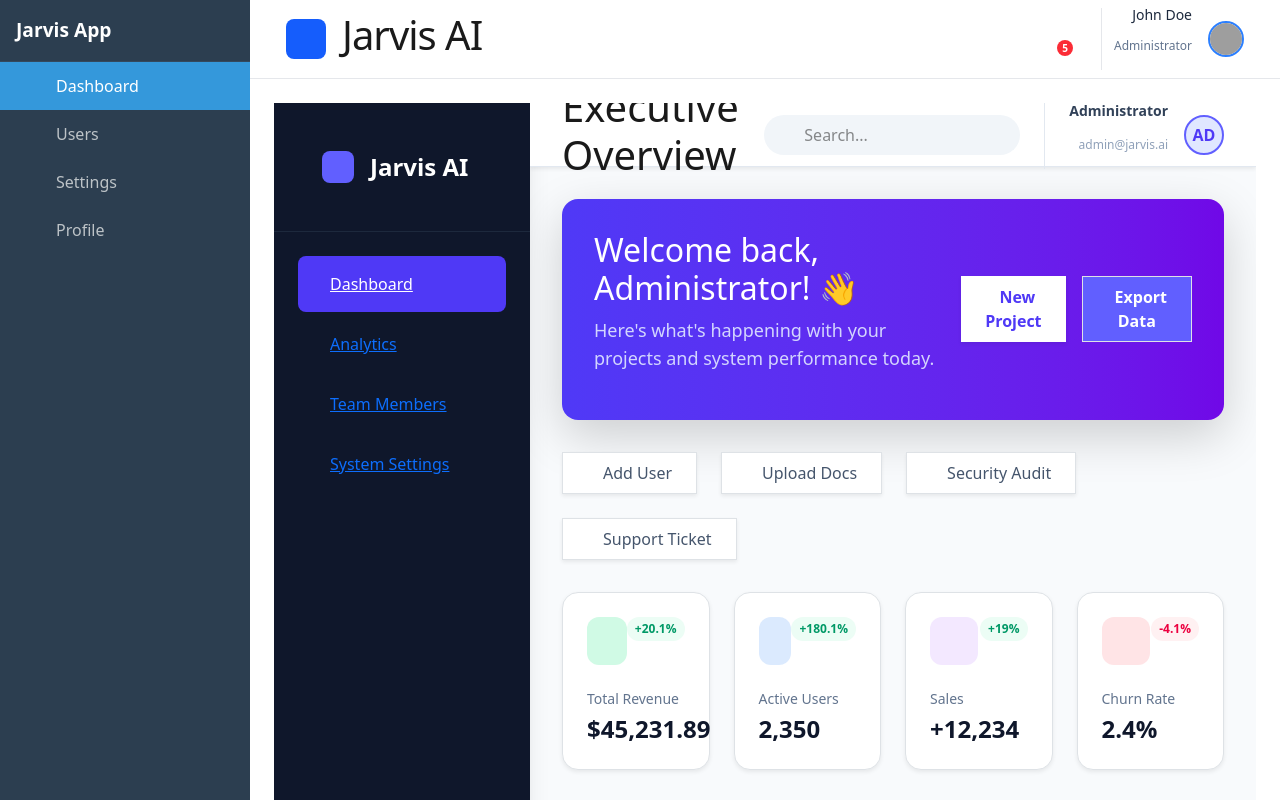
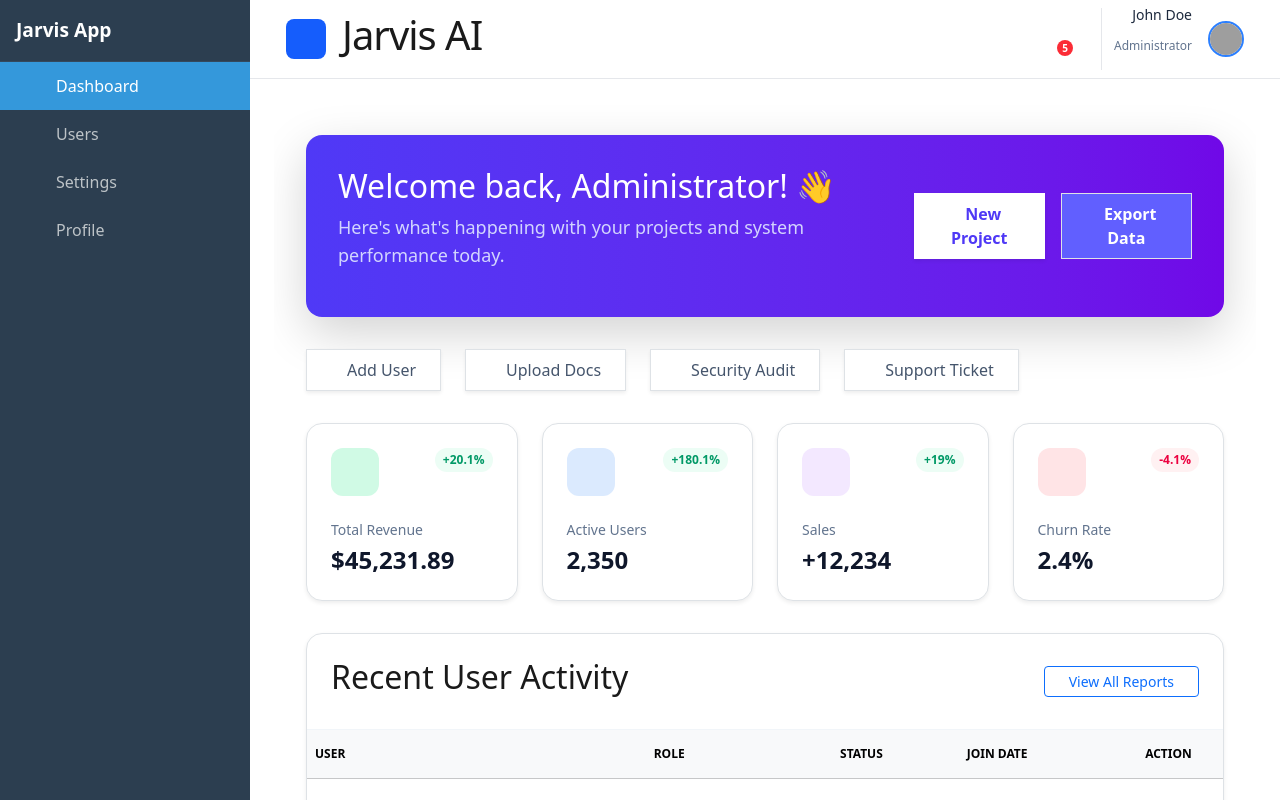
Before and after one commit to Asadali1010/jarvis-testing-with-angular, an Angular app: page /dashboard in a window 1280 px wide. Built offline with nearby package versions, Linux system fonts and the light colour scheme; grey boxes are pictures that could not be loaded.

Commit message:
updated dashboard

```diff
--- a/src/app/dashboard/dashboard.component.html
+++ b/src/app/dashboard/dashboard.component.html
@@ -1,59 +1,5 @@
-<div class="flex h-screen overflow-hidden bg-slate-50">
-  <!-- Sidebar -->
-  <aside class="w-64 bg-slate-900 text-slate-300 flex flex-col transition-all duration-300 ease-in-out shadow-xl">
-    <div class="p-5 text-2xl font-bold text-white flex items-center gap-3 border-b border-slate-800">
-      <div class="w-8 h-8 bg-indigo-500 rounded-lg flex items-center justify-center">
-        <i class="bi bi-cpu text-white"></i>
-      </div>
-      <span>Jarvis AI</span>
-    </div>
-    <nav class="flex-1 p-4 space-y-1">
-      <a href="#" class="flex items-center gap-3 p-3 rounded-lg bg-indigo-600 text-white transition-all font-medium">
-        <i class="bi bi-grid-1x2"></i> Dashboard
-      </a>
-      <a href="#" class="flex items-center gap-3 p-3 rounded-lg hover:bg-slate-800 hover:text-white transition-all">
-        <i class="bi bi-bar-chart"></i> Analytics
-      </a>
-      <a href="#" class="flex items-center gap-3 p-3 rounded-lg hover:bg-slate-800 hover:text-white transition-all">
-        <i class="bi bi-people"></i> Team Members
-      </a>
-      <a href="#" class="flex items-center gap-3 p-3 rounded-lg hover:bg-slate-800 hover:text-white transition-all">
-        <i class="bi bi-gear"></i> System Settings
-      </a>
-    </nav>
-    <div class="p-4 border-t border-slate-800 text-xs flex justify-between items-center text-slate-500">
-      <span>System Status: <span class="text-emerald-400">Online</span></span>
-      <span>v1.0.0</span>
-    </div>
-  </aside>
-
-  <!-- Main Content Area -->
   <div class="flex-1 flex flex-col overflow-hidden">
     <!-- Top Navbar -->
-    <header class="h-16 bg-white border-b border-slate-200 flex items-center justify-between px-8 shadow-sm">
-      <div class="flex items-center gap-4">
-        <h1 class="text-xl font-bold text-slate-800">{{ title }}</h1>
-      </div>
-      <div class="flex items-center gap-6">
-        <div class="relative hidden md:block">
-          <span class="absolute inset-y-0 left-0 flex items-center pl-3 text-slate-400">
-            <i class="bi bi-search"></i>
-          </span>
-          <input type="text" placeholder="Search..." class="pl-10 pr-4 py-2 bg-slate-100 border-transparent focus:bg-white focus:ring-2 focus:ring-indigo-500 rounded-full text-sm transition-all outline-none w-64">
-        </div>
-        <div class="flex items-center gap-3 pl-6 border-l border-slate-200">
-          <div class="text-right hidden sm:block">
-            <p class="text-sm font-semibold text-slate-700">Administrator</p>
-            <p class="text-xs text-slate-400">admin@jarvis.ai</p>
-          </div>
-          <div class="w-10 h-10 rounded-full bg-indigo-100 text-indigo-600 flex items-center justify-center font-bold border-2 border-indigo-500 cursor-pointer hover:opacity-80 transition-opacity">
-            AD
-          </div>
-        </div>
-      </div>
-    </header>
-
-    <!-- Page Content -->
     <main class="flex-1 overflow-y-auto p-8">
       <!-- Welcome Card -->
       <div class="bg-gradient-to-r from-indigo-600 to-violet-700 rounded-2xl p-8 mb-8 text-white shadow-lg flex flex-col md:flex-row items-center justify-between gap-6">
@@ -158,4 +104,3 @@
       </div>
     </main>
   </div>
-</div>
```
